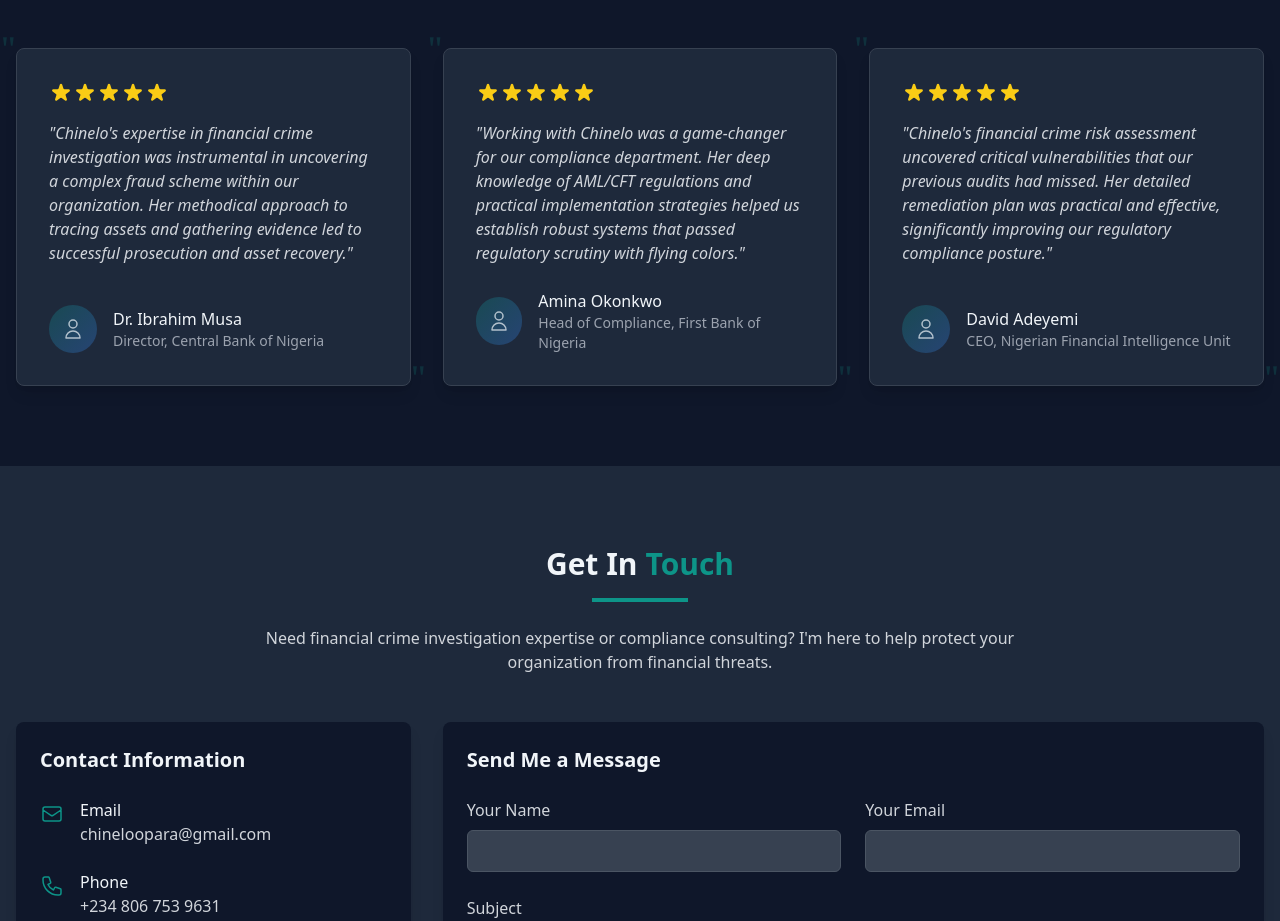
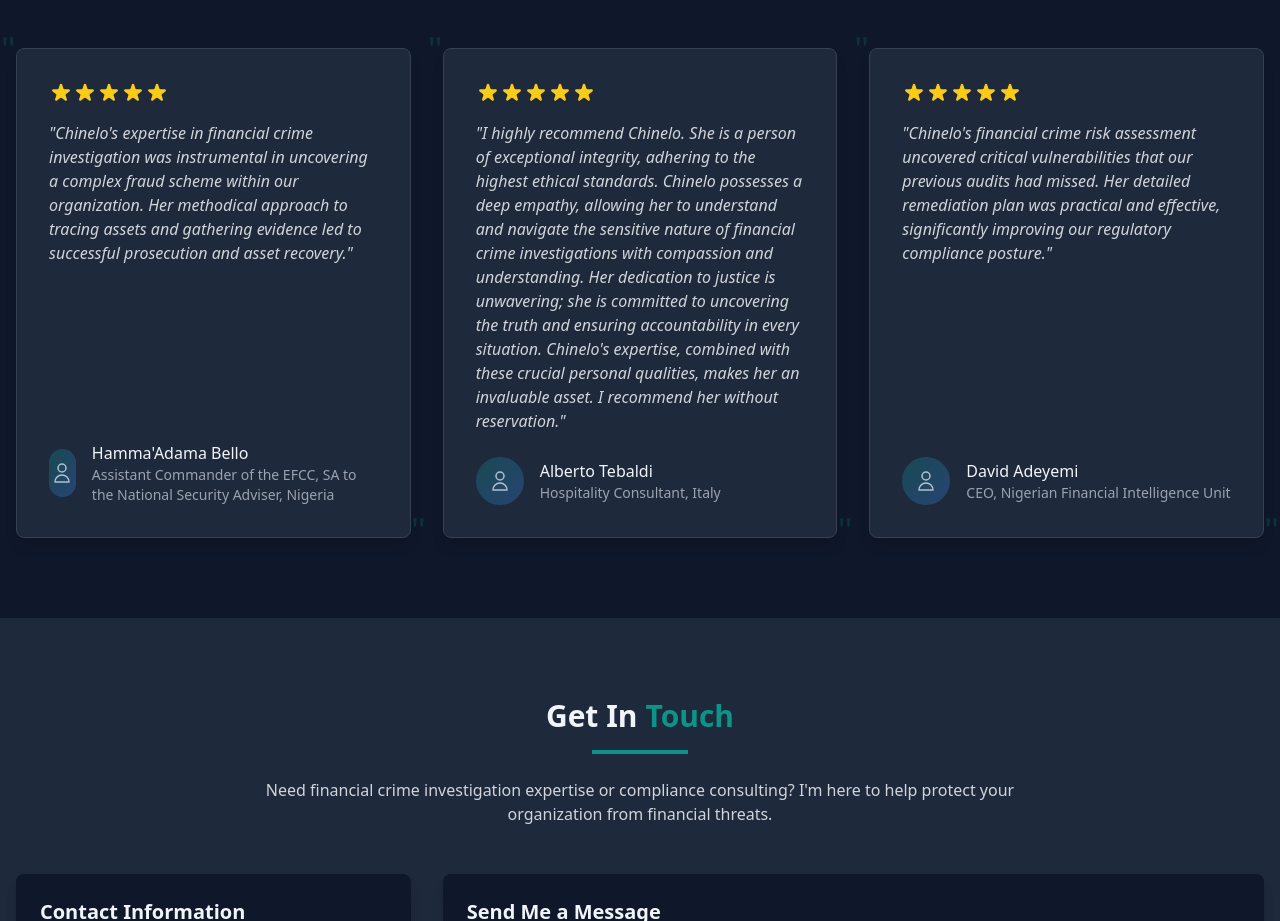
Before and after one commit to osazeejedi/nelo, a React (Vite) app in the folder nelo-portfolio/: page / in a window 1280 px wide. Shown: the part 4908-5829 px from the top of the page. Built offline with nearby package versions, Linux system fonts and the light colour scheme.

Commit message:
updated testimonial

```diff
--- a/nelo-portfolio/src/components/Testimonials.jsx
+++ b/nelo-portfolio/src/components/Testimonials.jsx
@@ -7,14 +7,14 @@ const Testimonials = () => {
   const testimonials = [
     {
       quote: "Chinelo's expertise in financial crime investigation was instrumental in uncovering a complex fraud scheme within our organization. Her methodical approach to tracing assets and gathering evidence led to successful prosecution and asset recovery.",
-      name: "Dr. Ibrahim Musa",
-      position: "Director, Central Bank of Nigeria",
+      name: "Hamma'Adama Bello",
+      position: "Assistant Commander of the EFCC, SA to the National Security Adviser, Nigeria",
       rating: 5
     },
     {
-      quote: "Working with Chinelo was a game-changer for our compliance department. Her deep knowledge of AML/CFT regulations and practical implementation strategies helped us establish robust systems that passed regulatory scrutiny with flying colors.",
-      name: "Amina Okonkwo",
-      position: "Head of Compliance, First Bank of Nigeria",
+      quote: "I highly recommend Chinelo. She is a person of exceptional integrity, adhering to the highest ethical standards. Chinelo possesses a deep empathy, allowing her to understand and navigate the sensitive nature of financial crime investigations with compassion and understanding. Her dedication to justice is unwavering; she is committed to uncovering the truth and ensuring accountability in every situation. Chinelo's expertise, combined with these crucial personal qualities, makes her an invaluable asset. I recommend her without reservation.",
+      name: "Alberto Tebaldi",
+      position: "Hospitality Consultant, Italy",
       rating: 5
     },
     {
```
